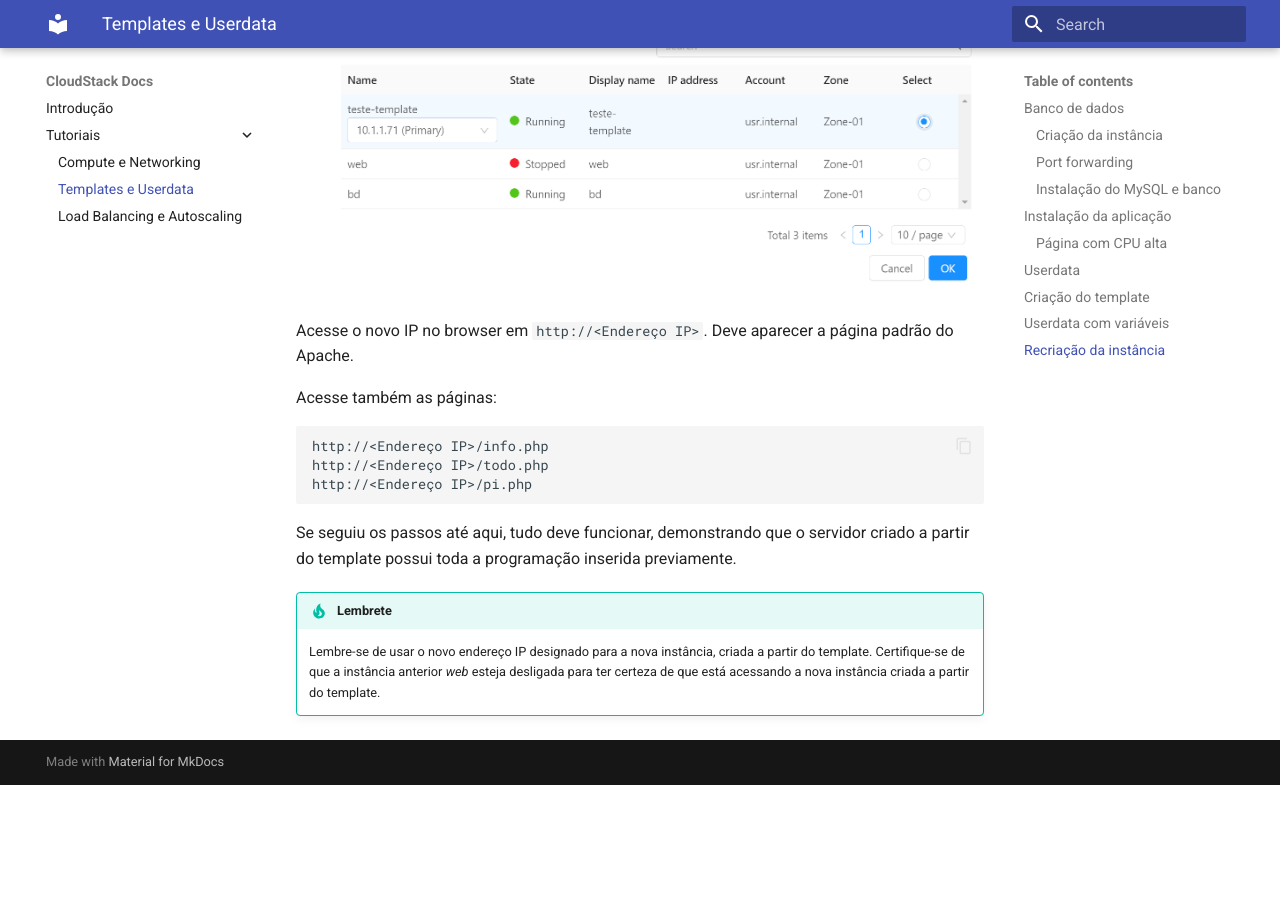
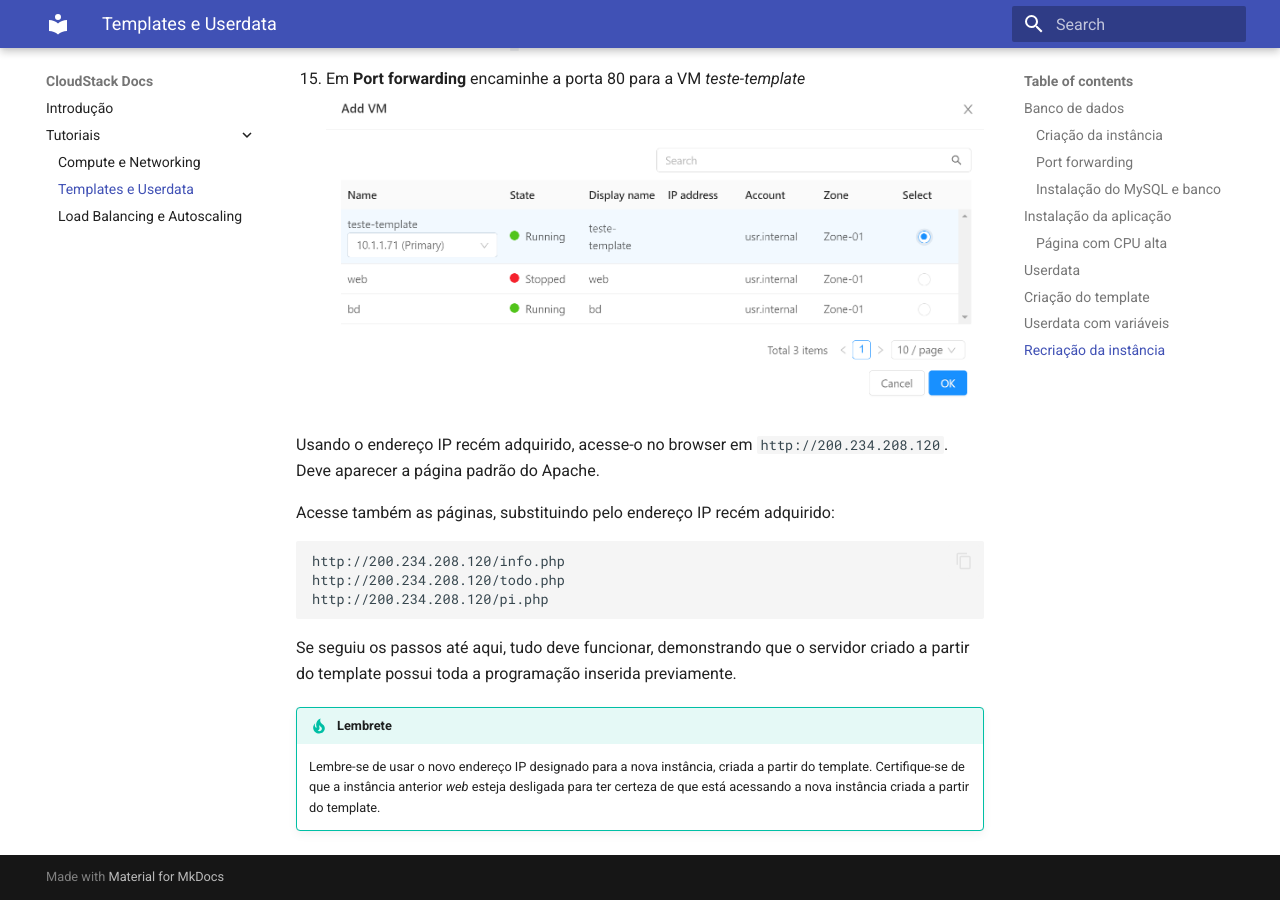
Before and after one commit to gmautner/cloudstack-docs, an MkDocs documentation site: the page built from docs/tutoriais/templates.md, in a window 1280 px wide and 900 px high, scrolled down 14971 px. Built offline with MkDocs 1.6.1 and Material for MkDocs 9.7.7, drawn with Linux system fonts in a browser that asks for light colours; before the commit the page ends 15756 px from its top, so only the background shows below that; some of the changed text lies outside the part shown.

Commit message:
IP hardcoded para melhor entendimento

````diff
--- a/docs/tutoriais/templates.md
+++ b/docs/tutoriais/templates.md
@@ -42,7 +42,8 @@
 Agora acesse o servidor de banco de dados, seguimos o mesmo padrão para a primeira instância, bastando mudar a porta para _22001_:
 
 ```bash
-ssh root@<IP público> -p 22001
+# Substitua o endereço IP abaixo pelo que foi configurado com port forwarding acima
+ssh root@200.234.208.5 -p 22001
 ```
 
 Para instalar o MySQL:
@@ -105,7 +106,8 @@
 Entre novamente no servidor _web_:
 
 ```bash
-ssh root@<IP público> -p 22000
+# Substitua o endereço IP abaixo pelo que foi configurado com port forwarding acima
+ssh root@200.234.208.5 -p 22000
 ```
 
 E instale o PHP para Apache:
@@ -342,7 +344,7 @@
 8. Em __SSH key pairs__ escolha a chave criada no passo anterior, por exemplo, _minha-chave_
 ![SSH key pairs](choose-keypair.png)
 9. Em __Advanced mode__, habilite __Show advanced settings__
-10. Em __Stored Userdata__, selecione __tutorial__ e preencha __db_host__: `<IP do servidor de BD>`; __db_password__: `<senha_bd>`
+10. Em __Stored Userdata__, selecione __tutorial__ e preencha __db_host__: `10.1.1.120` (coloque o IP privado do servidor bd no CloudStack); __db_password__: `<senha_bd>`
 ![Stored Userdata](stored-userdata.png)
 11. Em __name__ coloque _teste-template_ e clique __Launch instance__
 12. Em __Compute__, __Instances__ verifique que a instância recém criada a partir do template está ligada e a anterior desligada
@@ -354,14 +356,14 @@
 15. Em __Port forwarding__ encaminhe a porta 80 para a VM _teste-template_
 ![Forwarding template](forwarding-template.png)
 
-Acesse o novo IP no browser em `http://<Endereço IP>`. Deve aparecer a página padrão do Apache.
+Usando o endereço IP recém adquirido, acesse-o no browser em `http://200.234.208.120`. Deve aparecer a página padrão do Apache.
 
-Acesse também as páginas:
+Acesse também as páginas, substituindo pelo endereço IP recém adquirido:
 
 ```
-http://<Endereço IP>/info.php
-http://<Endereço IP>/todo.php
-http://<Endereço IP>/pi.php
+http://200.234.208.120/info.php
+http://200.234.208.120/todo.php
+http://200.234.208.120/pi.php
 ```
 
 Se seguiu os passos até aqui, tudo deve funcionar, demonstrando que o servidor criado a partir do template possui toda a programação inserida previamente.
````
Also changed, not shown: other parts of docs/tutoriais/templates.md (+8 -8 lines), docs/tutoriais/compute.md (+3 -2 lines).
